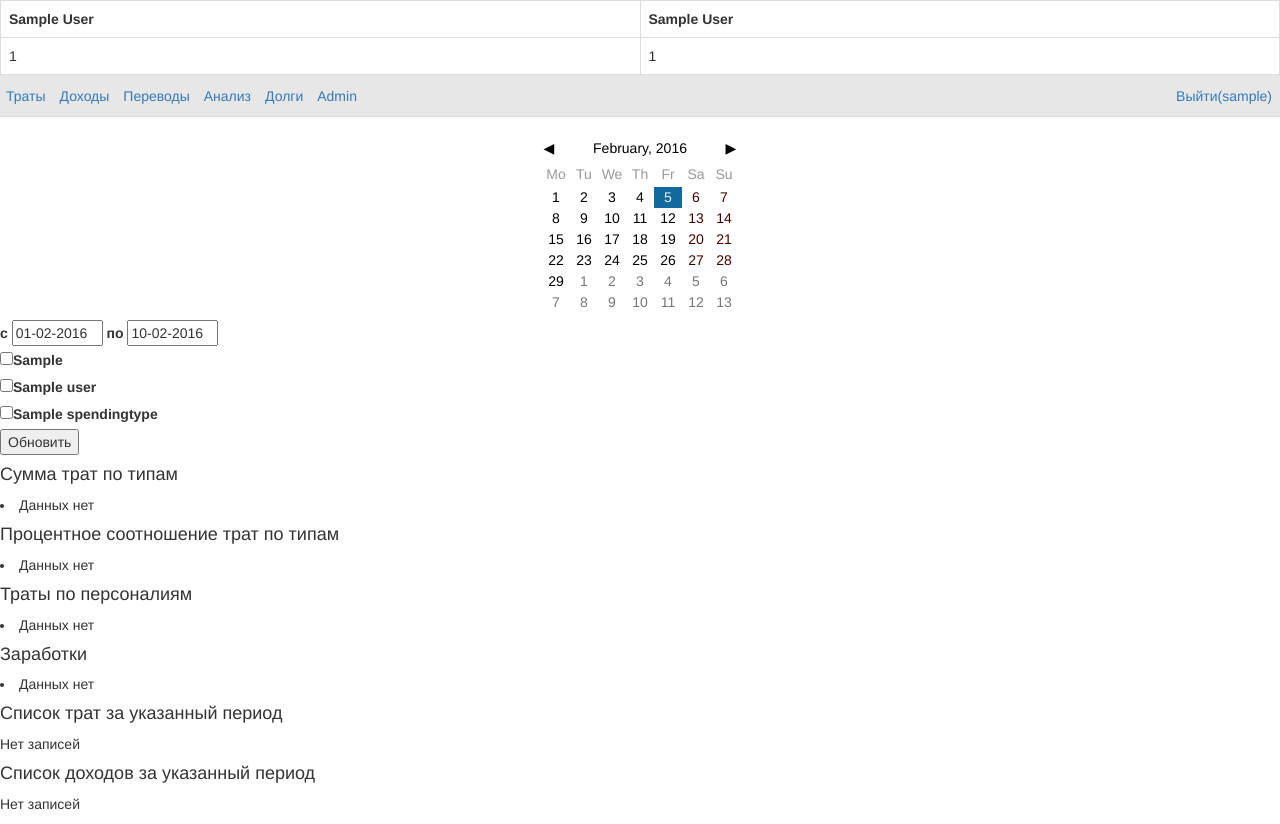
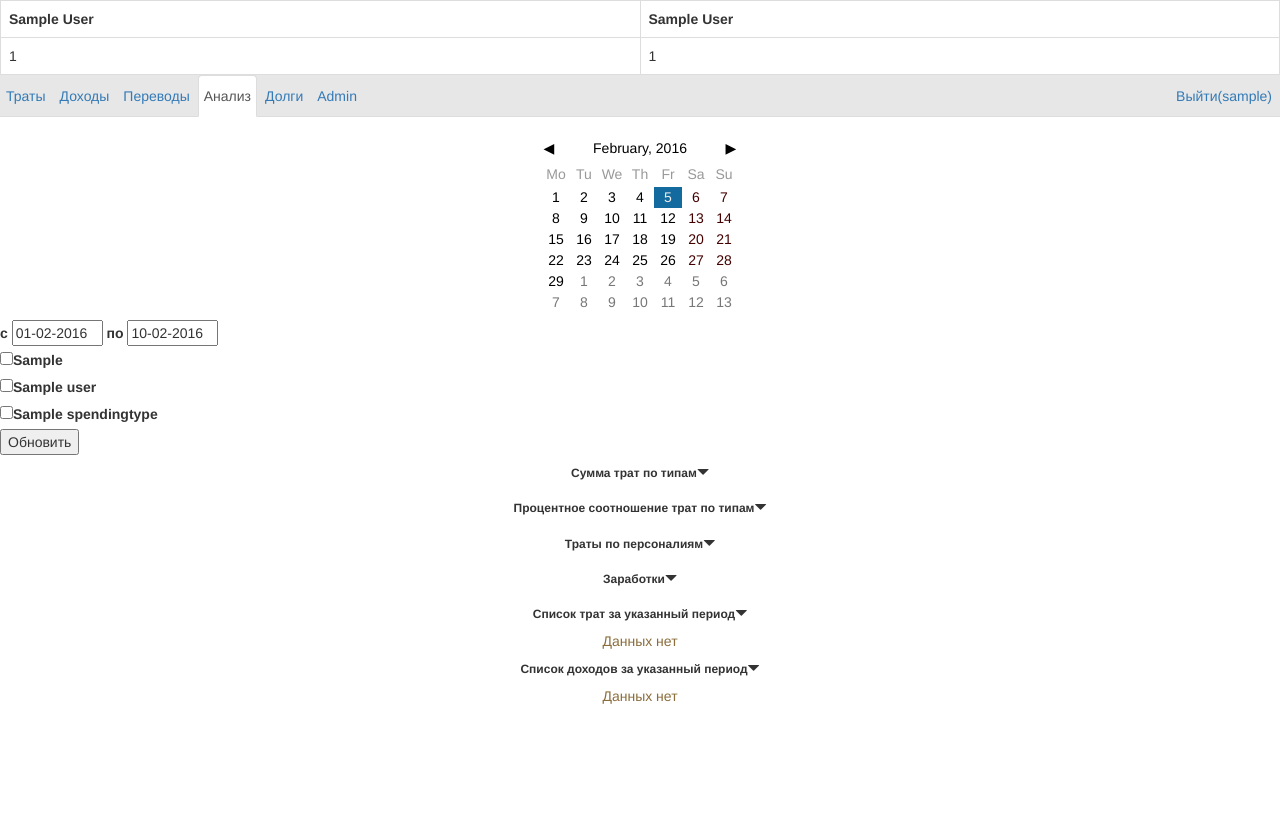
Before and after one commit to daasara/budget_1.0, a Django app: page /analytics/ in a window 1280 px wide. After the commit the page ends 704 px from the top, so only its background shows below. Run offline with Django 3.2, Linux system fonts and the light colour scheme; a user stored in the database is signed in; tables that the repository leaves empty hold one stand-in row (values such as "Sample post"); some libraries are stand-ins or nearby versions.

Commit message:
tables in analysis templates slides smootle

```diff
--- a/templates/analytics/index.html
+++ b/templates/analytics/index.html
@@ -1,7 +1,6 @@
 {% extends "base.html" %}
-{% block analize_tab %}class="tab_backlight" {% endblock %}
+{% block analize_tab %}class="active"{% endblock %}
 {% block content %}
-<script type="text/javascript" src="/static/js/show_hide_analysis.js"></script>
 <p></p>
 <div class="calendar"></div>
 <div class="filterForm">
@@ -30,41 +29,69 @@
     <input type="submit" value="Обновить" />
   </form>
 </div>
+<section class="container-fluid">
+  <div class="row">
     {% if analysis_list %}
     {% for a in analysis_list %}
-  <div class="analysis">
-    <h4>{{ a.title }}</h4>
-    <div class="list">
+    <div class='col-xs-8 col-xs-offset-2 col-lg-6 col-lg-offset-3'>
+      <div class='h6 text-center pad'><b>{{ a.title }}<span class='glyphicon glyphicon-triangle-bottom'></span></b></div>
       {% if a.data %}
+      <div class='slide unvisible'>
+        <table class="table table-striped">
           {% for type, value in a.data %}
-	    <div id="left">{{ type }}</div>
-	    <div id="right">{{ value }}</div>
-	    <div id="center">=</div>
+          <tr>
+            <td class='col-xs-6'>{{ type }}</td>
+            <td class='col-xs-6'>{{ value }}</td>
+          </tr>
           {% endfor %}
+        </table>
+      </div>
       {% else %}
-              <li>Данных нет</li>
+      <div class='text-center text-warning slide unvisible'>Данных нет</div>
       {% endif %}
     </div>
+    {% endfor %}
+    {% endif %}
   </div>
+</section>
+<section class="container-fluid">
+  <div class='h6 text-center pad'><b>Список трат за указанный период<span class='glyphicon glyphicon-triangle-bottom'></span></b></div>
+  {% if spending_list %}
+  <div class="slide">
+    <table class="table table-striped slide">
+      {% for spending in spending_list %}
+      <tr>
+        <td>{{ spending.date }}</td>
+        <td>{{ spending.owner }}</td>
+        <td>{{ spending.spendingType }}</td>
+        <td><a href='/{{ spending.pk }}/'>{{ spending.money }}</a></td>
+        <td>{{ spending.comment }}</td>
+      </tr>
       {% endfor %}
+    </table>
+  </div>
   {% else %}
-<p>Нет записей</p>
+  <div class='text-center text-warning slide'>Данных нет</div>
   {% endif %}
-<h4>Список трат за указанный период</h4>
-{% if latest_spending_list %}
-{% for spending in latest_spending_list %}
-<li><a href='/{{ spending.pk }}/'>{{ spending }}</a></li>
+</section>
+<section class="container-fluid">
+  <div class='h6 text-center pad'><b>Список доходов за указанный период<span class='glyphicon glyphicon-triangle-bottom'></span></b></div>
+  {% if income_list %}
+  <div class="slide">
+    <table class="table table-striped slide">
+      {% for income in income_list %}
+      <tr>
+        <td>{{ income.date }}</td>
+        <td>{{ income.owner }}</td>
+        <td>{{ income.incomeType }}</td>
+        <td><a href='/income/{{ income.pk }}/'>{{ income.money }}</a></td>
+        <td>{{ income.comment }}</td>
+      </tr>
       {% endfor %}
+    </table>
+  </div>
   {% else %}
-<p>Нет записей</p>
+  <div class='text-center text-warning slide'>Данных нет</div>
   {% endif %}
-<h4>Список доходов за указанный период</h4>
-{% if income_list %}
-{% for income in income_list %}
-<li><a href='/income/{{ income.pk }}/'>{{ income }}</a></li>
-{% endfor %}
-{% else %}
-<p>Нет записей</p>
-{% endif %}
-
+</section>
 {% endblock %}
--- a/templates/income/index.html
+++ b/templates/income/index.html
@@ -1,5 +1,5 @@
 {% extends "base.html" %}
-{% block income_tab %}class="tab_backlight" {% endblock %}
+{% block income_tab %}class="active"{% endblock %}
 {% block content %}
 <div class="calendar col-lg-2 col-lg-offset-4"></div>
 <div class='container-fluid col-lg-2'>
```
Lines whose indentation alone changed are shown as unchanged.
